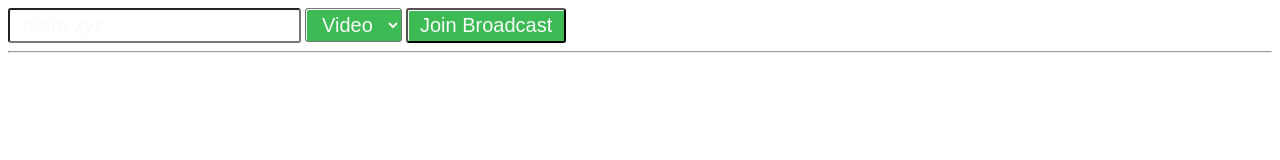
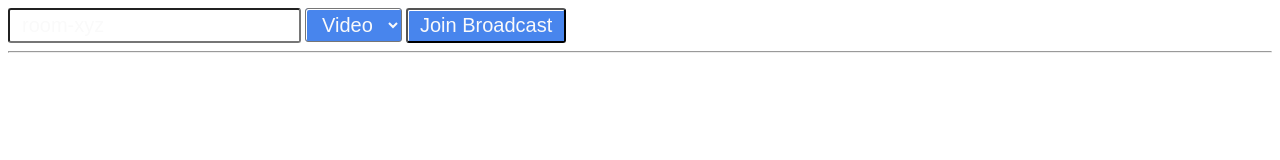
Before and after one commit to kshit9/video-sih, a website: page index.html in a window 1280 px wide. Drawn offline with nearby package versions, Linux system fonts and the light colour scheme; no server answers.

Commit message:
Update index.html

```diff
--- a/index.html
+++ b/index.html
@@ -54,7 +54,7 @@ button, input, select {
     box-shadow: rgb(255, 255, 255) 1px 1px 0px 0px inset;
     text-shadow: none;
 /*     background: -webkit-gradient(linear, 0% 0%, 0% 100%, color-stop(0.05, rgb(60, 186, 84)), to(rgb(230, 230, 230))); */
-    background-color: rgb(60, 186, 84);
+    background-color: rgb(72, 133, 237);
     font-size: 20px;
 /*     border: 1px solid red; */
     outline:none;
```
